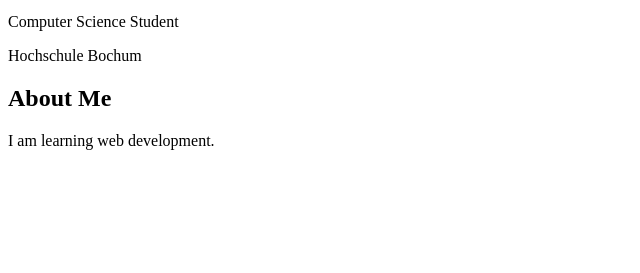
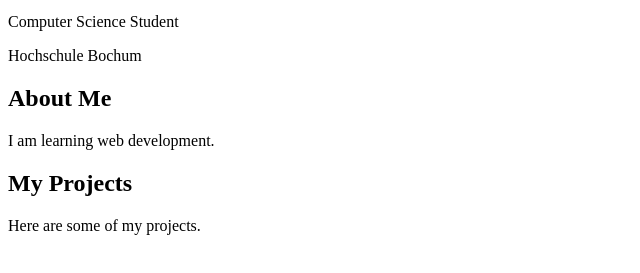
Before and after one commit to arminmova/bochum-dev-portfolio, a plain HTML site: page index.html in a window 1280 px wide. Shown: the part 101-374 px from the top of the page, without its empty margins (0-640 px from the left). Drawn offline with Linux system fonts and the light colour scheme.

Commit message:
feat: add projects section

```diff
--- a/index.html
+++ b/index.html
@@ -1,4 +1,4 @@
-<!DOCTYPE Html>
+<!DOCTYPE html>
 <html lang="en">
   <head>
     <meta charset="UTF-8">
@@ -19,6 +19,11 @@
       <p>I am learning web development.</p>
     </section>
 
+    <section>
+      <h2>My Projects</h2>
+      <p>Here are some of my projects.</p>
+    </section>
+
   </body>
 
 </html>
```
